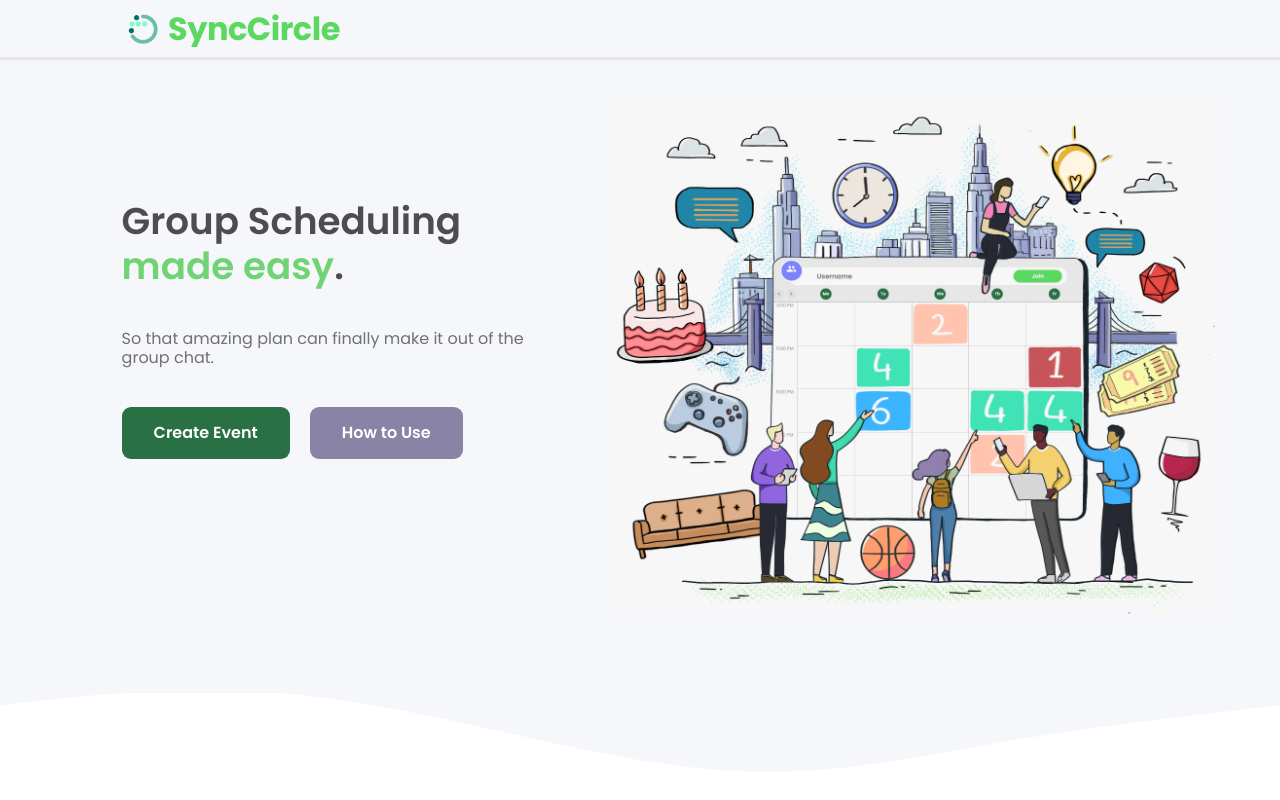
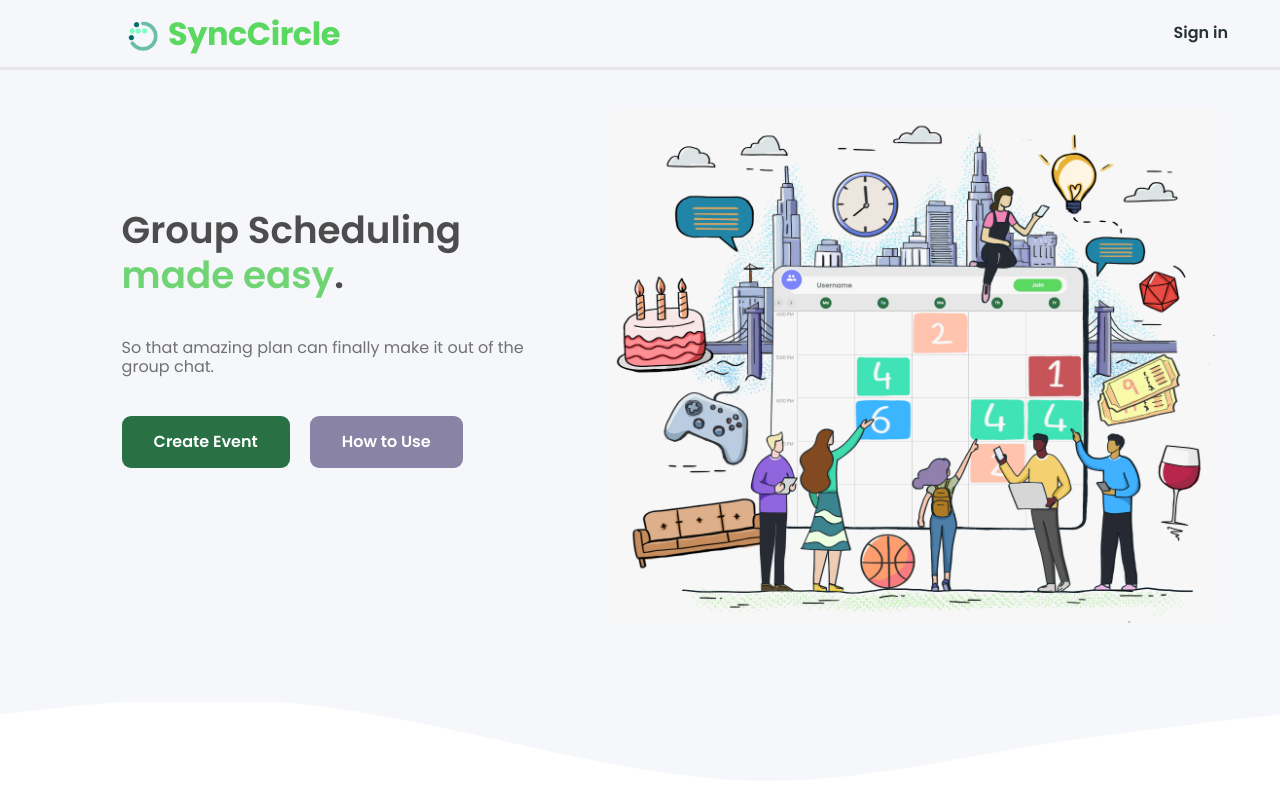
Before and after one commit to SammyoRoy/SyncCircle, a React (Create React App) app in the folder synccircle/: page / in a window 1280 px wide. Shown: the top 800 px of the page. Built offline with nearby package versions, Linux system fonts and the light colour scheme; no server answers.

Commit message:
Firebase sign in working

```diff
--- a/synccircle/src/components/LandingPage/Hero.js
+++ b/synccircle/src/components/LandingPage/Hero.js
@@ -4,15 +4,29 @@ import { Typography, Box, Button, Select, MenuItem } from '@mui/material';
 import logo from './SyncCircle192.png'
 import { useNavigate } from 'react-router';
 import splashImage from './SCLandingPageImageFinal.png'
+import {provider,auth} from '../../firebaseConfig';
+import { signInWithPopup } from 'firebase/auth';
 
 const Hero = ({ scrollRef }) => {
 
     const [windowWidth, setWindowWidth] = useState(window.innerWidth);
     const targetDivRef = scrollRef;
     const API_URL = process.env.REACT_APP_API_URL;
+    const [user, setUser] = useState(null);
     const scrollToDiv = () => {
         targetDivRef.current.scrollIntoView({ behavior: 'smooth' });
     };
+
+    const handleLogin = async () => {
+        const result = await signInWithPopup(auth,provider);
+        setUser(result.user);
+    }
+
+    const handleLogout = () => {
+        auth.signOut();
+        setUser(null);
+    }
+
 
 
     useEffect(() => {
@@ -33,9 +47,19 @@ const Hero = ({ scrollRef }) => {
     return (
         <>
             <div className='Top'>
-                <Typography variant="h1" display="flex" alignItems="Center" noWrap component="div" marginLeft="10%" onClick={() => navigate('/create')} sx={{ flexGrow: 1, color: '#5AD85F', fontFamily: 'Poppins', fontWeight: 700, fontSize: '2rem' }}>
-                    <img src={logo} alt="SyncCircle Logo" style={{ width: '30px', height: '30px', marginRight: '10px', verticalAlign: 'middle' }} />
-                    SyncCircle
+                <Typography variant="h1" display="flex" alignItems="Center" noWrap component="div" marginLeft="10%" sx={{ flexGrow: 1, color: '#5AD85F', fontFamily: 'Poppins', fontWeight: 700, fontSize: '2rem' ,gap:'20px'}}>
+                    <div onClick={() => navigate('/create')} style={{cursor:'pointer'}}>
+                        <img src={logo} alt="SyncCircle Logo" style={{ width: '30px', height: '30px', marginRight: '10px', verticalAlign: 'middle' }} />
+                        SyncCircle
+                    </div>
+                    <div style={{ display: 'flex', justifyContent: 'center', alignItems: 'center', marginLeft: 'auto' }}>
+                       {user == null? <button className='GoogleButton' onClick={handleLogin}>
+                            Sign in
+                        </button> :
+                        <div className="GooglePhoto" onClick={handleLogout}>
+                            <img src={user.photoURL} alt={user.displayName} style={{width:'36px',height:'36px',borderRadius:'50%'}}/>
+                    </div>}
+                    </div>
                 </Typography>
                 {/**windowWidth >= 530 && <Box sx={{ display: { md: 'flex' } }} marginRight="10%" alignSelf="center">
                     <Button
--- a/synccircle/src/components/LandingPage/LandingPageStyles.css
+++ b/synccircle/src/components/LandingPage/LandingPageStyles.css
@@ -53,6 +53,34 @@
     color: #4D4D4D;
     font-weight: 600;
     font-size: 2.33rem;
+}
+
+.GoogleButton{
+    display: flex;
+    padding: 14px 32px;
+    justify-content: center;
+    align-items: center;
+    gap: 10px;
+    border: none;
+    border-radius: 9px;
+    background: transparent;
+    color: #263238;
+    text-align: center;
+    font-weight: 600;
+    font-size: 16px;
+    margin-right: 20px;
+}
+
+.GoogleButton:hover {
+    background: rgba(112, 212, 115, 0.3);
+    border-radius: 15px;
+}
+
+.GooglePhoto{
+    display:flex;
+    gap:10px;
+    margin-right: 20px;
+    cursor: pointer;
 }
 
 .HeroDesc h2 span {
@@ -353,6 +381,9 @@
     .Step3 img {
         position: static;
     }
+    .GoogleButton{
+        font-size: 12px;
+    }
     .Tutorial{
         height: fit-content;
     }
@@ -379,6 +410,10 @@
         flex-direction: column;
         align-items: stretch;
     }
+    .GoogleButton{
+        font-size: 10px;
+        padding: 10px 10px;
+    }
     .Tutorial{
         height: fit-content;
     }
--- a/synccircle/src/firebaseConfig.js
+++ b/synccircle/src/firebaseConfig.js
@@ -3,6 +3,9 @@ import { useEffect } from "react";
 import { initializeApp } from "firebase/app";
 import { getAnalytics, logEvent } from "firebase/analytics";
 import { useLocation } from "react-router";
+import { GoogleAuthProvider } from 'firebase/auth';
+import { getAuth } from "firebase/auth";
+
 // TODO: Add SDKs for Firebase products that you want to use
 // https://firebase.google.com/docs/web/setup#available-libraries
 
@@ -21,6 +24,8 @@ const firebaseConfig = {
 // Initialize Firebase
 const app = initializeApp(firebaseConfig);
 const analytics = getAnalytics(app);
+const provider = new GoogleAuthProvider();
+const auth = getAuth();
 
 const usePageTracking = () => {
   let location = useLocation();
@@ -33,4 +38,4 @@ const usePageTracking = () => {
 
 export default usePageTracking;
 
-export {analytics};
+export {analytics, provider,auth};
```
Also changed, not shown: 2 other files (tests, documents, lock files or other folders).
